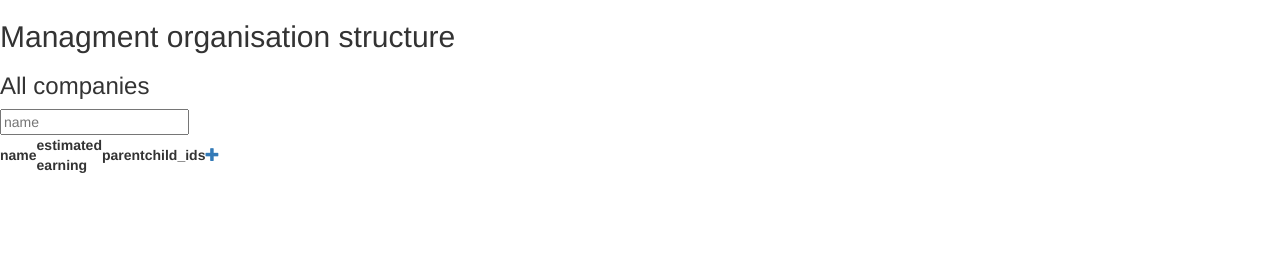
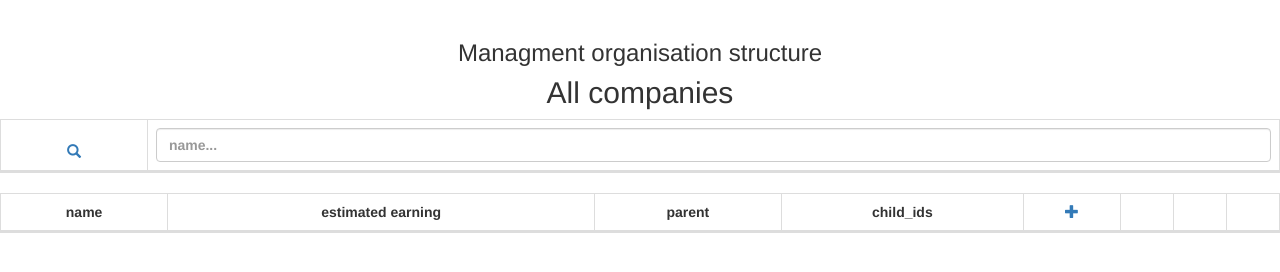
Before and after one commit to romangrb/manage-structure, a website: page index.html in a window 1280 px wide. Drawn offline with Linux system fonts and the light colour scheme; no server answers.

Commit message:
edit list views html

```diff
--- a/index.html
+++ b/index.html
@@ -11,7 +11,7 @@
 
   </head>
   <body>
-    <h2>  Managment organisation structure </h2>
+    <h3 class="col-xs-12 text-center"> Managment organisation structure </h3>
     <!--   Show throw ng-route   -->
     <div ng-view></div>
 
--- a/list.html
+++ b/list.html
@@ -1,31 +1,52 @@
 <section ng-controller="ListCtrl as listVm">
-  <h3>{{listVm.tittle}}</h3>
 
-  <input type="text" ng-model="search" class="search-query" placeholder="name">
-  <table>
+  <h2 class="text-center">{{listVm.tittle}}</h2>
+  <table class="container text-center table table-bordered">
     <thead>
         <tr>
-      <th>name</th>
-      <th>estimated<br>earning</th>
-      <th>parent</th>
-      <th>child_ids</th>
-      <th><a href="#/new"><i class="glyphicon glyphicon-plus"></i></a></th>
+          <th class="text-center">
+            <a><i class="glyphicon glyphicon-search"></i></a>
+          </th>
+          <th>
+            <input type="text"
+               class="form-control search-query"
+               ng-model="search"
+               placeholder="name...">
+          </th>
+        </tr>
+      </thead>
+  </table>
+  <table class="container text-center table table-bordered">
+    <thead>
+      <tr>
+        <th class="text-center">name</th>
+        <th class="text-center">estimated earning</th>
+        <th class="text-center">parent</th>
+        <th class="text-center">child_ids</th>
+        <th class="text-center">
+          <a href="#/new"><i class="glyphicon glyphicon-plus"></i></a>
+        </th>
+        <th class="text-center"></th>
+        <th class="text-center"></th>
+        <th class="text-center"></th>
       </tr>
     </thead>
     <tbody>
       <tr ng-repeat="company in listVm.companies | filter:search | orderBy:'name'">
-      <td>{{company.name}}</td>
-      <td>{{company.income}}</td>
-      <td>{{company.parent_id}}</td>
-      <td>{{company.child_ids}}</td>
-      <td>
+        <td class="text-center">{{company.name}}</td>
+        <td class="text-center">{{company.income}}</td>
+        <td class="text-center">{{company.parent_id}}</td>
+        <td class="text-center">{{company.child_ids}}</td>
+        <td class="text-center">
+          <td class="text-center">
             <a href="#/edit/?id={{company._id.$oid}}"><i class="glyphicon glyphicon-pencil"></i></a>
           </td>
-      <td>
+          <td class="text-center">
             <a href="#/remove/?id={{company._id.$oid}}"><i class="glyphicon glyphicon glyphicon-trash"></i></a>
           </td>
-      <td>
+          <td class="text-center">
             <a href="#/unlink/?id={{company._id.$oid}}"><i class="glyphicon glyphicon-scissors"></i></a>
+          </td>
         </td>
       </tr>
     </tbody>
```
Lines whose indentation alone changed are shown as unchanged.
